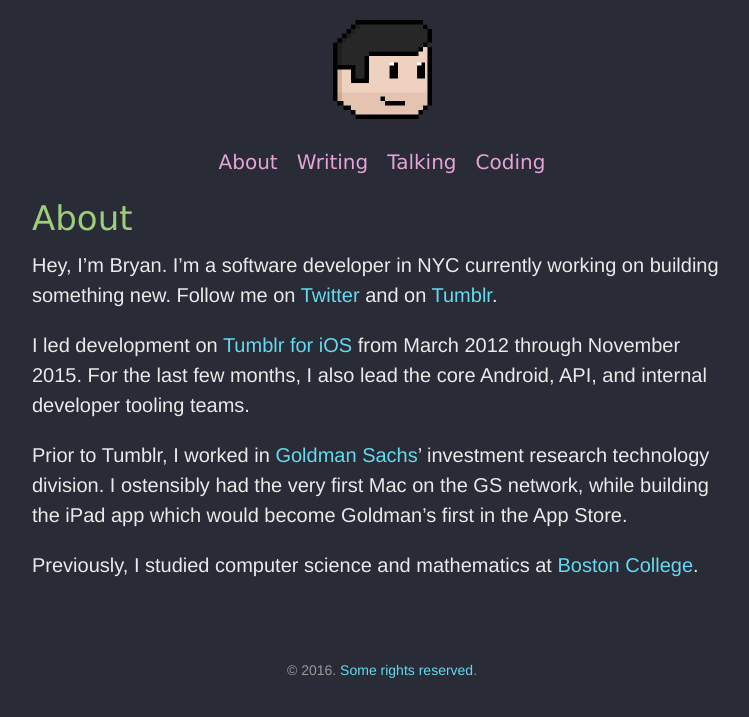
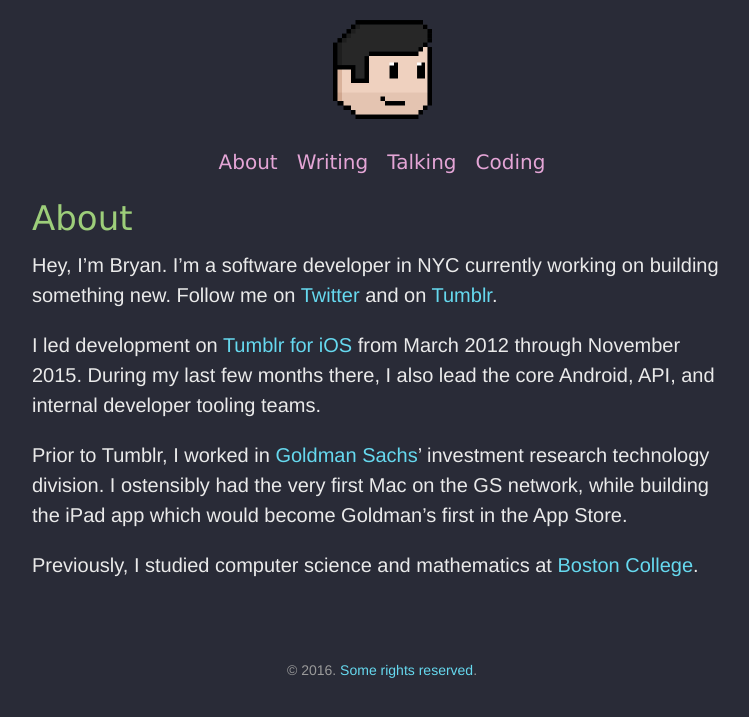
Before and after one commit to irace/irace.github.com, a Jekyll site: the page built from about.md, in a window 1280 px wide. Shown: the top 717 px of the page, without its empty margins (258-1007 px from the left). Built offline with Jekyll 4.4.1, drawn with Linux system fonts in a browser that asks for light colours.

Commit message:
Update about.md

```diff
--- a/about.md
+++ b/about.md
@@ -5,7 +5,7 @@
 
 Hey, I’m Bryan. I’m a software developer in NYC currently working on building something new. Follow me on [Twitter](http://twitter.com/irace) and on [Tumblr](http://bryan.io).
 
-I led development on [Tumblr for iOS](https://itunes.apple.com/us/app/tumblr/id305343404?mt=8) from March 2012 through November 2015. For the last few months, I also lead the core Android, API, and internal developer tooling teams.
+I led development on [Tumblr for iOS](https://itunes.apple.com/us/app/tumblr/id305343404?mt=8) from March 2012 through November 2015. During my last few months there, I also lead the core Android, API, and internal developer tooling teams.
 
 Prior to Tumblr, I worked in [Goldman Sachs](http://gs.com)’ investment research technology division. I ostensibly had the very first Mac on the GS network, while building the iPad app which would become Goldman’s first in the App Store.
 
```
